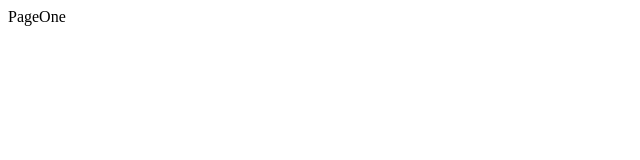
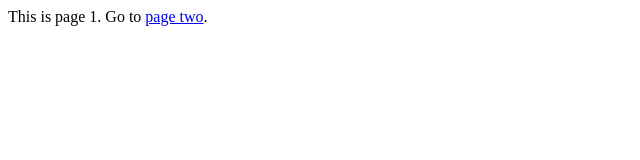
Before and after one commit to pieguyatx/learn-react-streams, a React (Create React App) app in the folder client/: page / in a window 1280 px wide. Shown: the top 160 px of the page, without its empty margins (0-640 px from the left). Built offline with nearby package versions, Linux system fonts and the light colour scheme.

Commit message:
Can navigate without reloading everything, using Link tags

```diff
--- a/client/src/components/App.js
+++ b/client/src/components/App.js
@@ -1,11 +1,11 @@
 import React from 'react';
-import { BrowserRouter, Route } from 'react-router-dom';
+import { BrowserRouter, Route, Link } from 'react-router-dom';
 
 const PageOne = () => {
-    return <div>PageOne</div>
+    return <div>This is page 1.  Go to <Link to="/pagetwo">page two</Link>.</div>
 }
 const PageTwo = () => {
-    return <div>PageTwo<button>click me!</button></div>
+    return <div>This is Page Two.  Here's a button: <button>click me!</button>  Go to <Link to="/">Page One</Link>.</div>
 }
 
 // the "exact" property checks if the page path exactly matches the "path" property in the component
```
